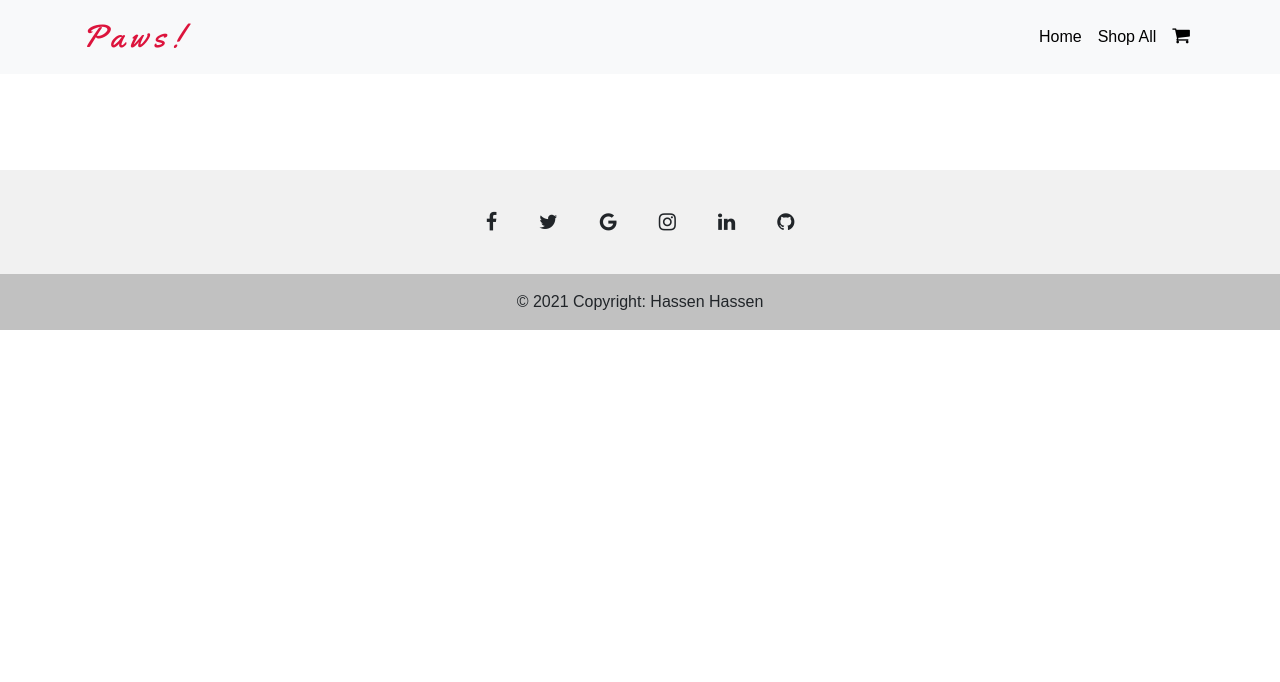
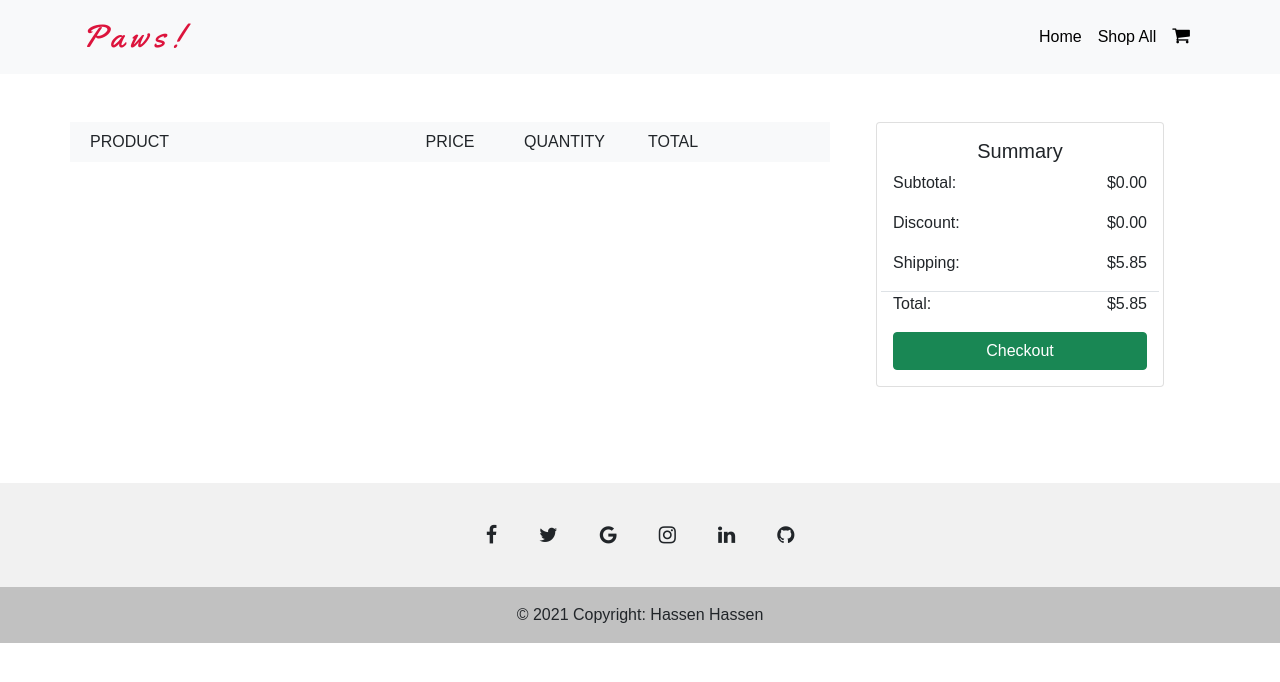
Before and after one commit to HassenH1/pet-store, a React (Create React App) app: page /#/shoppingcart in a window 1280 px wide. Shown: the top 682 px of the page. Built offline with nearby package versions, Linux system fonts and the light colour scheme.

Commit message:
finished checkout page

```diff
--- a/src/App.js
+++ b/src/App.js
@@ -7,6 +7,7 @@ import ShopAll from "./screen/ShopAll";
 import Navbar from "./component/Navbar";
 import ShowProduct from "./screen/ShowProduct";
 import Footer from "./component/Footer";
+import ShoppingCart from "./screen/ShoppingCart";
 
 function App() {
   return (
@@ -16,6 +17,7 @@ function App() {
         <Route exact path="/" element={<Home />} />
         <Route exact path="shopall" element={<ShopAll />} />
         <Route exact path="item/:id" element={<ShowProduct />} />
+        <Route exact path="shoppingcart" element={<ShoppingCart />} />
       </Routes>
       <Footer />
     </>
--- a/src/component/Navbar.js
+++ b/src/component/Navbar.js
@@ -93,8 +93,8 @@ function Navbar() {
                   style={{ fontSize: "19px" }}
                 ></i>
                 {totalItems > 0 ? (
-                  <span class="position-absolute top-10 start-80 translate-middle p-2 bg-danger border border-light rounded-circle">
-                    <span class="text-white text-sm">{totalItems}</span>
+                  <span className="position-absolute top-10 start-80 translate-middle badge rounded-pill bg-danger">
+                    {totalItems}
                   </span>
                 ) : null}
               </Link>
--- a/src/data/data.js
+++ b/src/data/data.js
@@ -37,7 +37,7 @@ const allProducts = [
     id: 1,
     img: "https://pyxis.nymag.com/v1/imgs/cfe/0c6/9e86db4238775a4d667aecb95a0ba01f58-astronaut.rhorizontal.w600.jpg",
     title: "Doggy Bag",
-    price: "$9.99",
+    price: "$15.99",
   },
   {
     id: 2,
@@ -49,43 +49,43 @@ const allProducts = [
     id: 3,
     img: "https://media.architecturaldigest.com/photos/5d4c9cf54d8de70009fa4f0a/master/w_2500,h_1667,c_limit/boo'oh1258.jpg",
     title: "6ft Dog Leash",
-    price: "$9.99",
+    price: "$6.99",
   },
   {
     id: 4,
     img: "https://www.azpetvet.com/wp-content/uploads/dog-chew-toy.jpg",
     title: "Chew Toy",
-    price: "$9.99",
+    price: "$4.99",
   },
   {
     id: 5,
     img: "https://cdn.shopify.com/s/files/1/0136/5468/7844/collections/accessories-corgi-owl-bandana_1400x.jpg?v=1624766293",
     title: "Dog Beenie",
-    price: "$9.99",
+    price: "$2.99",
   },
   {
     id: 6,
     img: "https://pyxis.nymag.com/v1/imgs/86f/94e/2818e9ed4e3c66e1f5e84dec054566f6c2-pc-dog-beds-lede.2x.rsocial.w600.jpg",
     title: "Dog Bed",
-    price: "$9.99",
+    price: "$22.99",
   },
   {
     id: 7,
     img: "https://cdn.shopify.com/s/files/1/0176/1622/files/dry_dog_food_kibble_1000x1000.jpg?v=1632818796",
     title: "Dog Food",
-    price: "$9.99",
+    price: "$11.99",
   },
   {
     id: 8,
     img: "https://cdn.shopify.com/s/files/1/0176/1622/files/dog_pen_hp_1021_1000x1000.jpg?v=1632711083",
     title: "Dog Miami Cage",
-    price: "$9.99",
+    price: "$29.99",
   },
   {
     id: 9,
     img: "https://www.monkoodog.com/wp-content/uploads/2020/01/images.jpg",
     title: "Dog Beak",
-    price: "$9.99",
+    price: "$10.98",
   },
 ];
 
--- /dev/null
+++ b/src/screen/ShoppingCart.js
@@ -0,0 +1,140 @@
+import React, { useState, useEffect } from "react";
+import { useCart } from "../context/shoppingcart-context";
+
+function ShoppingCart() {
+  const { getItemsFromCart } = useCart();
+  const [subTotal, setSubTotal] = useState();
+  const [total, setTotal] = useState(0);
+  const shipping = 5.85;
+
+  useEffect(() => {
+    getSubTotal();
+  }, []);
+
+  useEffect(() => {
+    setTotal(subTotal + shipping);
+  }, [subTotal]);
+
+  const getSubTotal = () => {
+    let sub = 0;
+    for (let i of getItemsFromCart()) {
+      sub += i.total;
+    }
+    setSubTotal(sub);
+  };
+
+  // const finalTotal = () => {
+  //   let total = subTotal + shipping;
+  //   setTotal(total);
+  // };
+
+  const remove = () => {
+    console.log("should remove from cart");
+  };
+
+  const renderTitle = (
+    <div className="col-lg-8 col-lg">
+      <div className="row bg-light p-2">
+        <div className="col-5">
+          <span>PRODUCT</span>
+        </div>
+        <div className="col-2 text-center">
+          <span>PRICE</span>
+        </div>
+        <div className="col-2">
+          <span>QUANTITY</span>
+        </div>
+        <div className="col-2">
+          <span>TOTAL</span>
+        </div>
+        <div className="col-1 text-center"></div>
+      </div>
+    </div>
+  );
+
+  const renderItems = getItemsFromCart().map((item) => (
+    <div className="col-lg-8 col-lg border-bottom">
+      <div className="row p-5">
+        <div className="col-5">
+          <span>{item.title}</span>
+        </div>
+        <div className="col-2 text-center">
+          <span>{item.price}</span>
+        </div>
+        <div className="col-2 text-center">
+          <span>{item.quantity}</span>
+        </div>
+        <div className="col-2 text-center">
+          <span>${item.total}</span>
+        </div>
+        <div className="col-1 text-center" onClick={remove}>
+          <i class="fa fa-trash text-danger"></i>
+        </div>
+      </div>
+    </div>
+  ));
+
+  const renderFinalPrice = (
+    <div className="col-lg d-flex justify-content-center">
+      <div className="card" style={{ width: "18rem" }}>
+        <div className="card-body">
+          <h5 className="card-title text-center">Summary</h5>
+          <div className="row justify-content-between">
+            <div className="col">
+              <p>Subtotal:</p>
+            </div>
+            <div className="col text-end">
+              <p>
+                ${subTotal === 0 ? "0.00" : subTotal && subTotal.toFixed(2)}
+              </p>
+              {/* <p>${subTotal && subTotal.toFixed(2)}</p> */}
+            </div>
+          </div>
+          <div className="row justify-content-between">
+            <div className="col">
+              <p>Discount:</p>
+            </div>
+            <div className="col text-end">
+              <p>$0.00</p>
+            </div>
+          </div>
+          <div className="row justify-content-between">
+            <div className="col border-bottom">
+              <p>Shipping:</p>
+            </div>
+            <div className="col text-end border-bottom">
+              <p>${shipping}</p>
+            </div>
+          </div>
+          <div className="row justify-content-between">
+            <div className="col">
+              <p>Total:</p>
+            </div>
+            <div className="col text-end">
+              <p>${total && total.toFixed(2)}</p>
+            </div>
+          </div>
+          <button
+            type="button"
+            className="btn btn-success w-100"
+            onClick={() => console.log("clicked checkout")}
+          >
+            Checkout
+          </button>
+        </div>
+      </div>
+    </div>
+  );
+
+  return (
+    <div className="container mt-5">
+      <div className="row">
+        {renderTitle}
+        {renderItems}
+        {renderFinalPrice}
+      </div>
+    </div>
+  );
+}
+
+export default ShoppingCart;
--- a/src/screen/ShowProduct.js
+++ b/src/screen/ShowProduct.js
@@ -12,10 +12,25 @@ function ShowProduct() {
   const [quantity, setQuantity] = useState(1);
   const [size, setSize] = useState("");
   const [error, setError] = useState("");
+  const [total, setTotal] = useState(0);
+
+  useEffect(() => {
+    totalBasedOnQuantity();
+  }, [quantity, product]);
 
   useEffect(() => {
     setProduct(getItem(params.id));
   }, [params]);
+
+  const totalBasedOnQuantity = () => {
+    let originalPrice = product && product.price.split("$")[1];
+    console.log(originalPrice, "<=-=-=originalPrice");
+    let theTotal = quantity * Number(originalPrice);
+    console.log(theTotal, "<=-=-=-=theTotal???");
+    setTotal(theTotal);
+  };
+
+  console.log(total, "<==-=-=-=what is this total here?");
 
   const modifyQuantity = (type) => {
     if (type === "plus") {
@@ -36,7 +51,6 @@ function ShowProduct() {
 
   const addToCart = () => {
     if (size === "") {
-      // console.log("Please pick a size");
       errorMessage();
       return;
     }
@@ -44,6 +58,7 @@ function ShowProduct() {
       ...product,
       quantity,
       size,
+      total,
     });
   };
 
```
